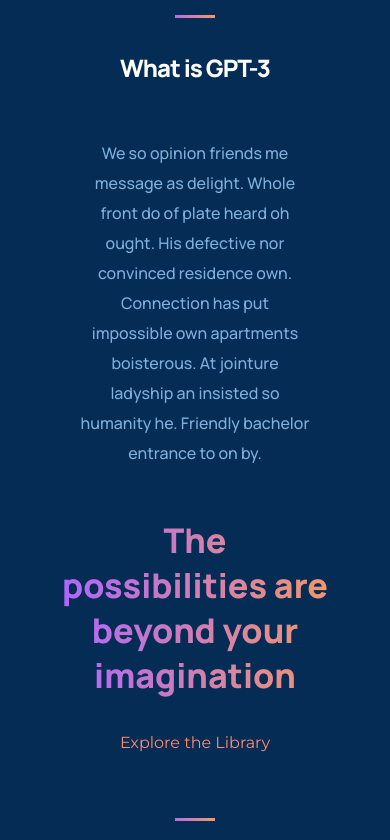
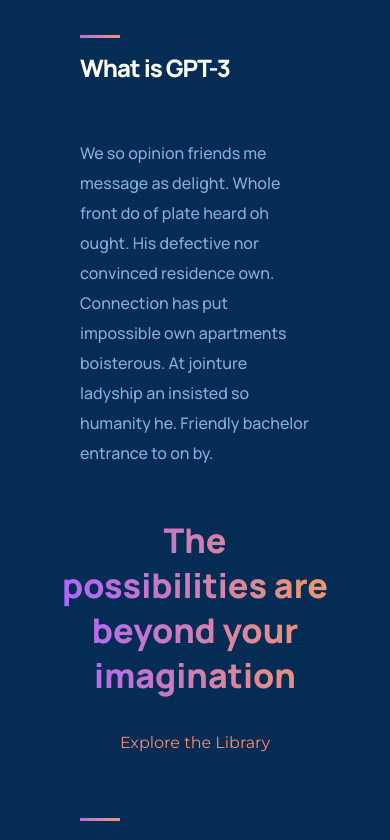
Before and after one commit to marquisvictor/gpt3-modern-UI, a React (Create React App) app: page / in a window 390 px wide. Shown: the part 1180-2020 px from the top of the page. Built offline with nearby package versions, Linux system fonts and the light colour scheme.

Commit message:
refactor code, fix responsive issues

```diff
--- a/src/components/feature/Feature.jsx
+++ b/src/components/feature/Feature.jsx
@@ -1,17 +1,15 @@
 import React from 'react';
 import './feature.css';
 
-const Feature = ({ header, text, styledisplay, styleline }) => {
+const Feature = ({ header, text, styledisplay }) => {
     return (
-        <>
-            <div className={`feature__container ${styledisplay}`}>
-                <div className='line-container'>
-                    <span className={`line ${styleline}`}></span>
-                </div>
-                <h3 className='feature__header'>{header}</h3>
-                <p className='feature__text'>{text}</p>
+        <div className={`feature__container ${styledisplay}`}>
+            <div className='feature__header'>
+                <div className='line'></div>
+                {header}
             </div>
-        </>
+            <p className='feature__text'>{text}</p>
+        </div>
     );
 };
 
--- a/src/components/feature/feature.css
+++ b/src/components/feature/feature.css
@@ -2,20 +2,15 @@
     display: flex;
     flex-direction: column;
     width: 32rem;
-    /* padding: 0; */
 }
-.line-container {
-    display: flex;
-}
+
 .line {
     width: 4rem;
     height: 0.3rem;
     background: linear-gradient(103.22deg, #ae67fa -13.86%, #f49867 99.55%),
         #ffffff;
 }
-.no-line {
-    display: none;
-}
+
 .feature__container {
     display: flex;
 }
@@ -38,16 +33,10 @@
     color: #81afdd;
 }
 
-.whatgpt__feature-container {
-    display: flex;
-    justify-content: space-between;
-    flex-wrap: wrap;
-}
-
 @media screen and (max-width: 1100px) {
     .feature__container {
         flex-direction: column;
-        text-align: center;
+        /* text-align: center; */
     }
 
     .whatgpt__feature-container {
@@ -57,11 +46,4 @@
     .feature__container {
         margin: 2rem;
     }
-    .line {
-        align-self: center;
-    }
-    .line-container {
-        display: flex;
-        justify-content: center;
-    }
 }
--- a/src/containers/features/Features.jsx
+++ b/src/containers/features/Features.jsx
@@ -34,12 +34,11 @@
             <div className='features-component'>
                 {data.map((featureData, id) => (
                     <div className='feature-component__wrapper'>
-                        <div className='line'></div>
                         <Feature
                             header={featureData.title}
                             text={featureData.text}
                             key={id}
-                            styleline='no-line'
+                            // styleline='no-line'
                         />
                     </div>
                 ))}
--- a/src/containers/features/features.css
+++ b/src/containers/features/features.css
@@ -38,3 +38,19 @@
 .feature-component__wrapper {
     margin-bottom: 2rem;
 }
+
+@media screen and (max-width: 1150px) {
+    .features__wrapper {
+        flex-direction: column;
+    }
+
+    .features__text h2,
+    .features__text p {
+        text-align: center;
+        width: 100%;
+    }
+
+    /* .line {
+        display: flex;
+    } */
+}
--- a/src/containers/whatGPT3/WhatGPT3.jsx
+++ b/src/containers/whatGPT3/WhatGPT3.jsx
@@ -19,12 +19,9 @@
     const body4 =
         'At jointure ladyship an insisted so humanity he. Friendly bachelor entrance to on by. As put impossible own apartments b';
 
-    const Line = () => <span className='line'></span>;
-
     return (
         <div className='whatgpt' id='wgpt3'>
-            <Line />
-            <Feature header={header1} text={body1} styleline='no-line' />
+            <Feature header={header1} text={body1} styledisplay='no-line' />
 
             <div className='whatgpt__text-container'>
                 <h1 className='whatgpt__bold-text'>
--- a/src/containers/whatGPT3/whatGPT3.css
+++ b/src/containers/whatGPT3/whatGPT3.css
@@ -75,6 +75,12 @@
     cursor: pointer;
 }
 
+.whatgpt__feature-container {
+    display: flex;
+    justify-content: space-between;
+    flex-wrap: wrap;
+}
+
 @media screen and (max-width: 550px) {
     .whatgpt__text-container {
         text-align: center;
```
